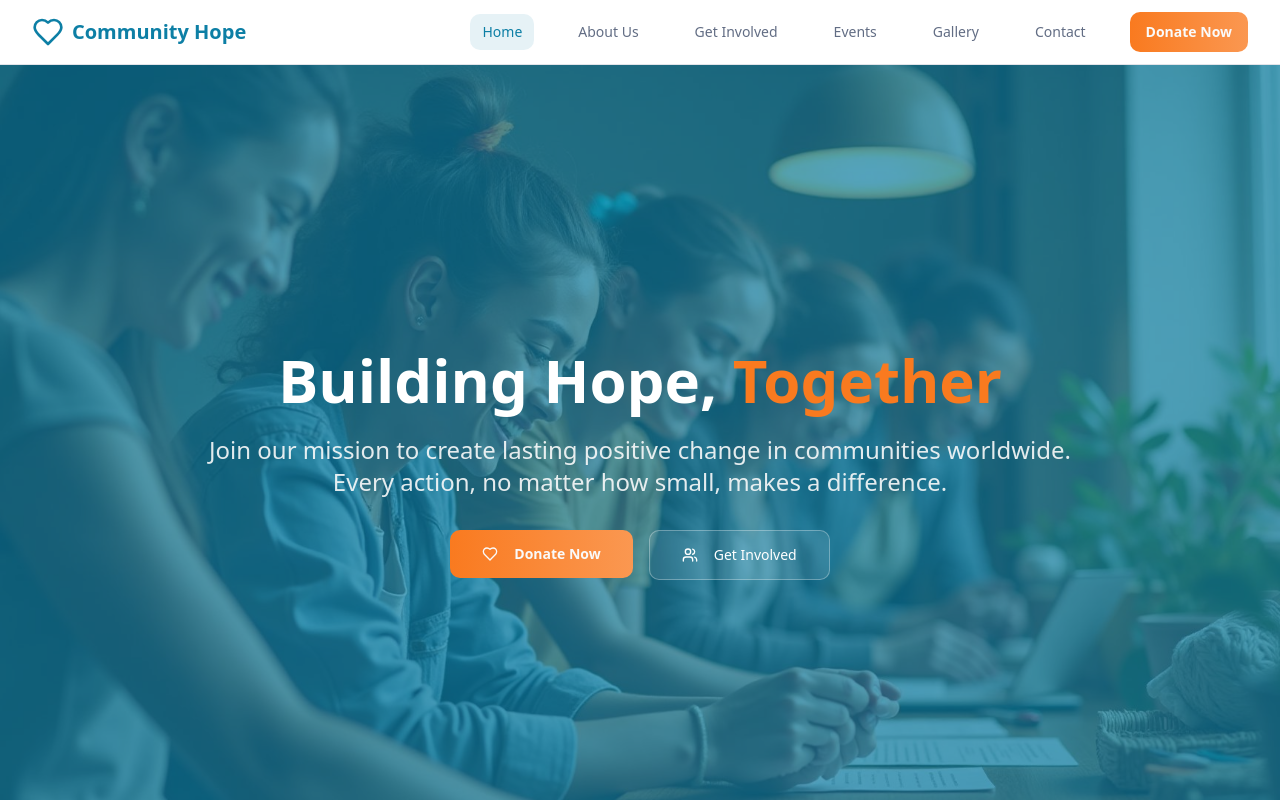
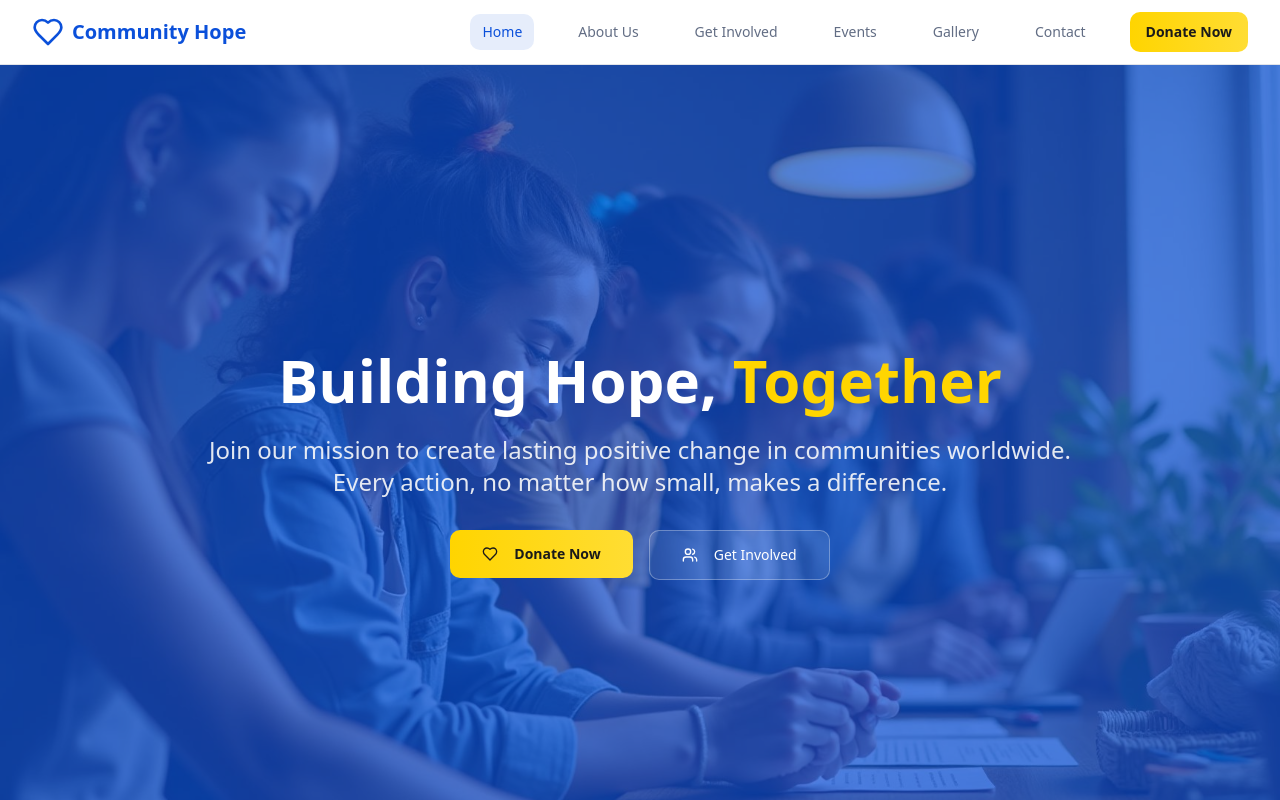
Before and after one commit to DevTechInnovations/BrittleBones, a React (Vite) app: page / in a window 1280 px wide. Shown: the top 800 px of the page. Built offline with nearby package versions, Linux system fonts and the light colour scheme.

Commit message:
Changing the theme(I changed the theme)

```diff
--- a/src/index.css
+++ b/src/index.css
@@ -17,20 +17,20 @@ All colors MUST be HSL.
     --popover: 0 0% 100%;
     --popover-foreground: 220 15% 15%;
 
-    /* Charity-focused color palette */
-    --primary: 195 85% 35%;  /* Deep teal */
+    /* Blue, Black & Yellow palette */
+    --primary: 220 90% 45%;   /* Strong blue */
     --primary-foreground: 0 0% 98%;
-    --primary-light: 195 85% 45%;
-    --primary-dark: 195 85% 25%;
+    --primary-light: 220 90% 55%;
+    --primary-dark: 220 90% 30%;
 
-    --secondary: 195 20% 95%;
-    --secondary-foreground: 195 85% 25%;
+    --secondary: 0 0% 10%;    /* Black */
+    --secondary-foreground: 0 0% 98%;
 
-    --accent: 25 95% 55%;  /* Warm orange for CTAs */
-    --accent-foreground: 0 0% 98%;
-    --accent-light: 25 95% 65%;
+    --accent: 50 100% 50%;    /* Bright yellow */
+    --accent-foreground: 0 0% 10%;
+    --accent-light: 50 100% 60%;
 
-    --success: 145 85% 35%;  /* Green for positive actions */
+    --success: 145 85% 35%;   /* Keep green for success */
     --success-foreground: 0 0% 98%;
 
     --muted: 220 15% 96%;
@@ -41,7 +41,7 @@ All colors MUST be HSL.
 
     --border: 220 15% 90%;
     --input: 220 15% 95%;
-    --ring: 195 85% 35%;
+    --ring: 220 90% 45%;
 
     /* Gradients */
     --gradient-hero: linear-gradient(135deg, hsl(var(--primary)) 0%, hsl(var(--primary-light)) 100%);
@@ -60,58 +60,52 @@ All colors MUST be HSL.
     --radius: 0.75rem;
 
     --sidebar-background: 0 0% 98%;
-
     --sidebar-foreground: 240 5.3% 26.1%;
-
-    --sidebar-primary: 240 5.9% 10%;
-
+    --sidebar-primary: 0 0% 10%; /* black sidebar */
     --sidebar-primary-foreground: 0 0% 98%;
-
-    --sidebar-accent: 240 4.8% 95.9%;
-
-    --sidebar-accent-foreground: 240 5.9% 10%;
-
+    --sidebar-accent: 220 90% 45%; /* blue accent */
+    --sidebar-accent-foreground: 0 0% 98%;
     --sidebar-border: 220 13% 91%;
-
-    --sidebar-ring: 217.2 91.2% 59.8%;
+    --sidebar-ring: 50 100% 50%; /* yellow ring */
   }
 
   .dark {
-    --background: 222.2 84% 4.9%;
-    --foreground: 210 40% 98%;
+    --background: 0 0% 10%;
+    --foreground: 0 0% 98%;
 
-    --card: 222.2 84% 4.9%;
-    --card-foreground: 210 40% 98%;
+    --card: 0 0% 10%;
+    --card-foreground: 0 0% 98%;
 
-    --popover: 222.2 84% 4.9%;
-    --popover-foreground: 210 40% 98%;
+    --popover: 0 0% 10%;
+    --popover-foreground: 0 0% 98%;
 
-    --primary: 210 40% 98%;
-    --primary-foreground: 222.2 47.4% 11.2%;
+    --primary: 220 90% 55%;   /* brighter blue in dark */
+    --primary-foreground: 0 0% 98%;
 
-    --secondary: 217.2 32.6% 17.5%;
-    --secondary-foreground: 210 40% 98%;
+    --secondary: 50 100% 50%; /* yellow secondary in dark */
+    --secondary-foreground: 0 0% 10%;
 
-    --muted: 217.2 32.6% 17.5%;
-    --muted-foreground: 215 20.2% 65.1%;
+    --muted: 0 0% 20%;
+    --muted-foreground: 0 0% 70%;
 
-    --accent: 217.2 32.6% 17.5%;
-    --accent-foreground: 210 40% 98%;
+    --accent: 50 100% 50%;
+    --accent-foreground: 0 0% 10%;
 
     --destructive: 0 62.8% 30.6%;
     --destructive-foreground: 210 40% 98%;
 
-    --border: 217.2 32.6% 17.5%;
-    --input: 217.2 32.6% 17.5%;
-    --ring: 212.7 26.8% 83.9%;
-    --sidebar-background: 240 5.9% 10%;
-    --sidebar-foreground: 240 4.8% 95.9%;
-    --sidebar-primary: 224.3 76.3% 48%;
-    --sidebar-primary-foreground: 0 0% 100%;
-    --sidebar-accent: 240 3.7% 15.9%;
-    --sidebar-accent-foreground: 240 4.8% 95.9%;
-    --sidebar-border: 240 3.7% 15.9%;
-    --sidebar-ring: 217.2 91.2% 59.8%;
+    --border: 0 0% 20%;
+    --input: 0 0% 20%;
+    --ring: 220 90% 55%;
+
+    --sidebar-background: 0 0% 10%;
+    --sidebar-foreground: 0 0% 98%;
+    --sidebar-primary: 220 90% 55%; /* blue in dark */
+    --sidebar-primary-foreground: 0 0% 98%;
+    --sidebar-accent: 50 100% 50%;  /* yellow accent in dark */
+    --sidebar-accent-foreground: 0 0% 10%;
+    --sidebar-border: 0 0% 20%;
+    --sidebar-ring: 220 90% 55%;
   }
 }
 
```
